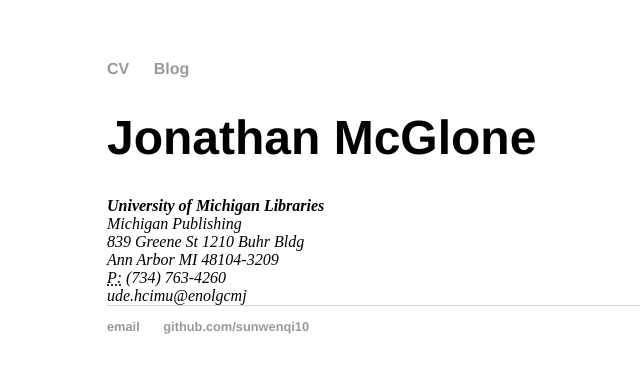
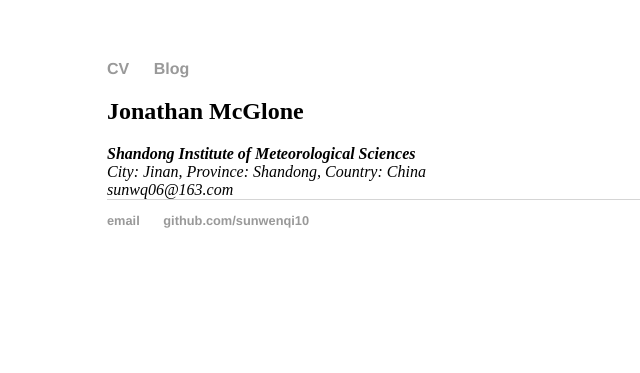
Before and after one commit to sunwenqi10/sunwenqi10.github.io, a Jekyll site: the page built from index.html, in a window 1280 px wide. Shown: the top 373 px of the page, without its empty margins (85-725 px from the left). Built offline with Jekyll 4.4.1, drawn with Linux system fonts in a browser that asks for light colours.

Commit message:
Update index.html

```diff
--- a/index.html
+++ b/index.html
@@ -4,14 +4,11 @@ title: Sun Wenqi's Blog
 ---
 <div class="cv">
 	<div itemscope="" itemtype="http://data-vocabulary.org/Person">
-		<span itemprop="name"><h1>Jonathan McGlone</h1></span>
+		<span itemprop="name"><h2>Jonathan McGlone</h2></span>
 		<address>
-		        <span itemprop="affiliation"><strong>University of Michigan Libraries</strong><br></span>
-			<span itemprop="affiliation">Michigan Publishing<br></span>
-			839 Greene St 1210 Buhr Bldg<br>
-			Ann Arbor MI 48104-3209<br>
-			<abbr title="phone">P:</abbr> (734) 763-4260<br>
-			<span class="obfuscate">ude.hcimu@enolgcmj</span>
+		        <span itemprop="affiliation"><strong>Shandong Institute of Meteorological Sciences</strong><br></span>
+			<span itemprop="affiliation">City: Jinan, Province: Shandong, Country: China<br></span>
+			<span class="obfuscate">sunwq06@163.com</span>
 		</address>
 	</div>
 </div>
```
